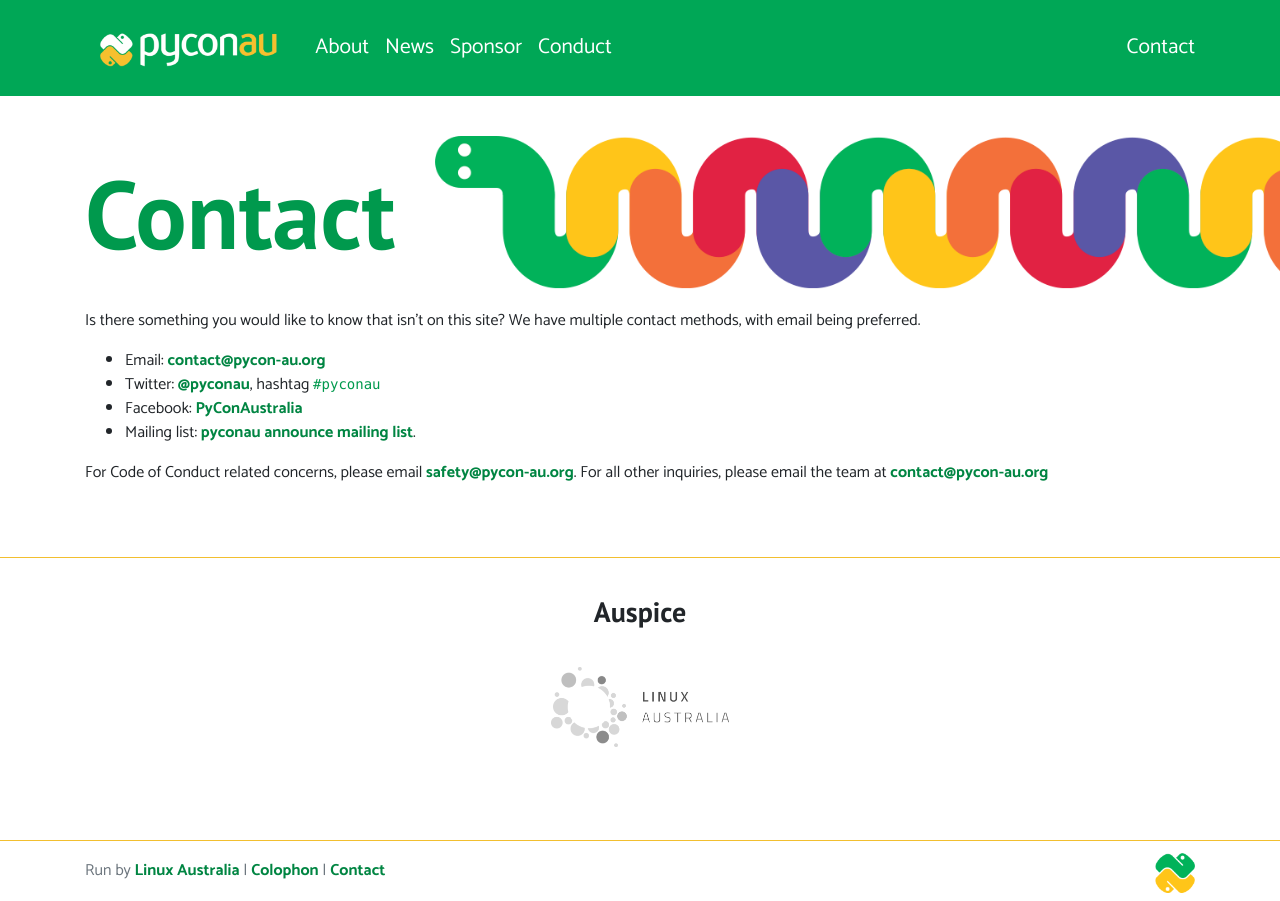
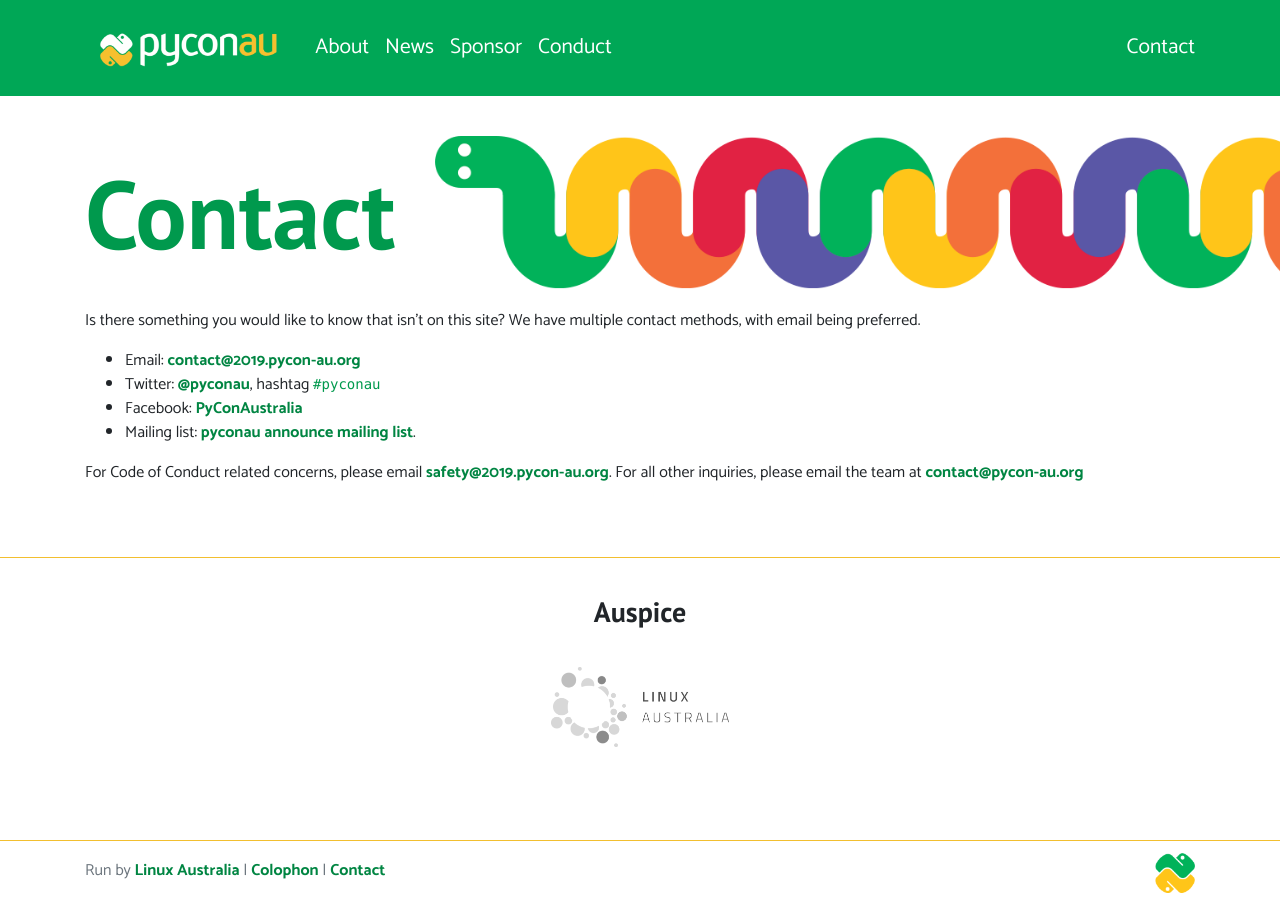
Before and after one commit to pyconau/2019.pycon-au.org, a Jekyll site: the page built from _pages/contact.md, in a window 1280 px wide. Built offline with Jekyll 4.4.1, drawn with Linux system fonts in a browser that asks for light colours.

Commit message:
Update email contacts

```diff
--- a/_pages/contact.md
+++ b/_pages/contact.md
@@ -8,11 +8,11 @@ sponsors: true
 
 Is there something you would like to know that isn't on this site? We have multiple contact methods, with email being preferred.
 
-* Email: [contact@pycon-au.org](mailto:contact@pycon-au.org)
+* Email: [contact@2019.pycon-au.org](mailto:contact@2019.pycon-au.org)
 * Twitter: [@pyconau](https://twitter.com/pyconau), hashtag `#pyconau`
 * Facebook: [PyConAustralia](https://www.facebook.com/PyConAustralia/)
 * Mailing list: [pyconau announce mailing list](http://lists.linux.org.au/mailman/listinfo/pycon-au-announce).
 
 For Code of Conduct related concerns, please email
-[safety@pycon-au.org](mailto:safety@pycon-au.org). For all other inquiries,
-please email the team at [contact@pycon-au.org](mailto:contact@pycon-au.org)
+[safety@2019.pycon-au.org](mailto:safety@2019.pycon-au.org). For all other inquiries,
+please email the team at [contact@pycon-au.org](mailto:contact@2019.pycon-au.org)
```
Also changed, not shown: _pages/sponsor.md (+1 -1 lines).
